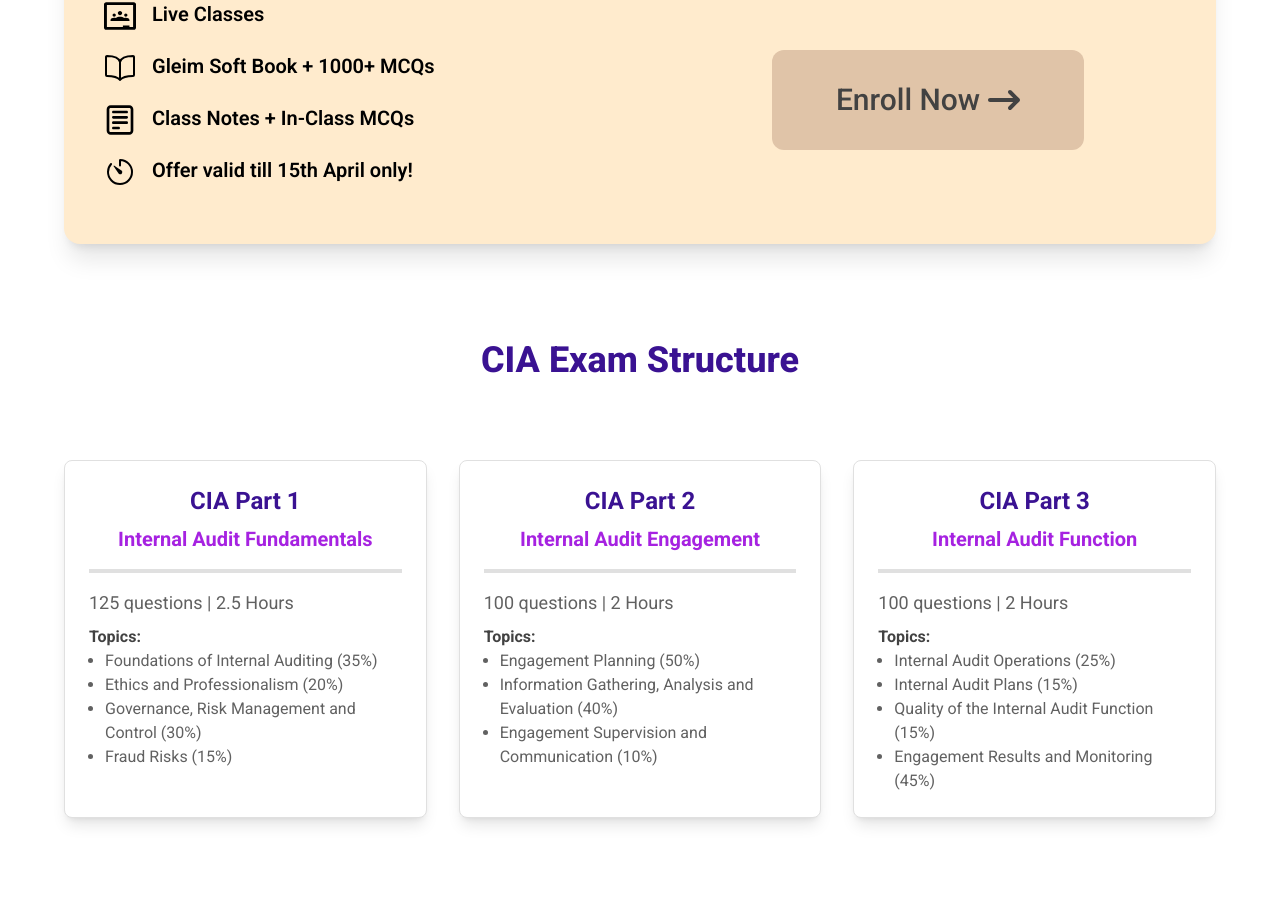
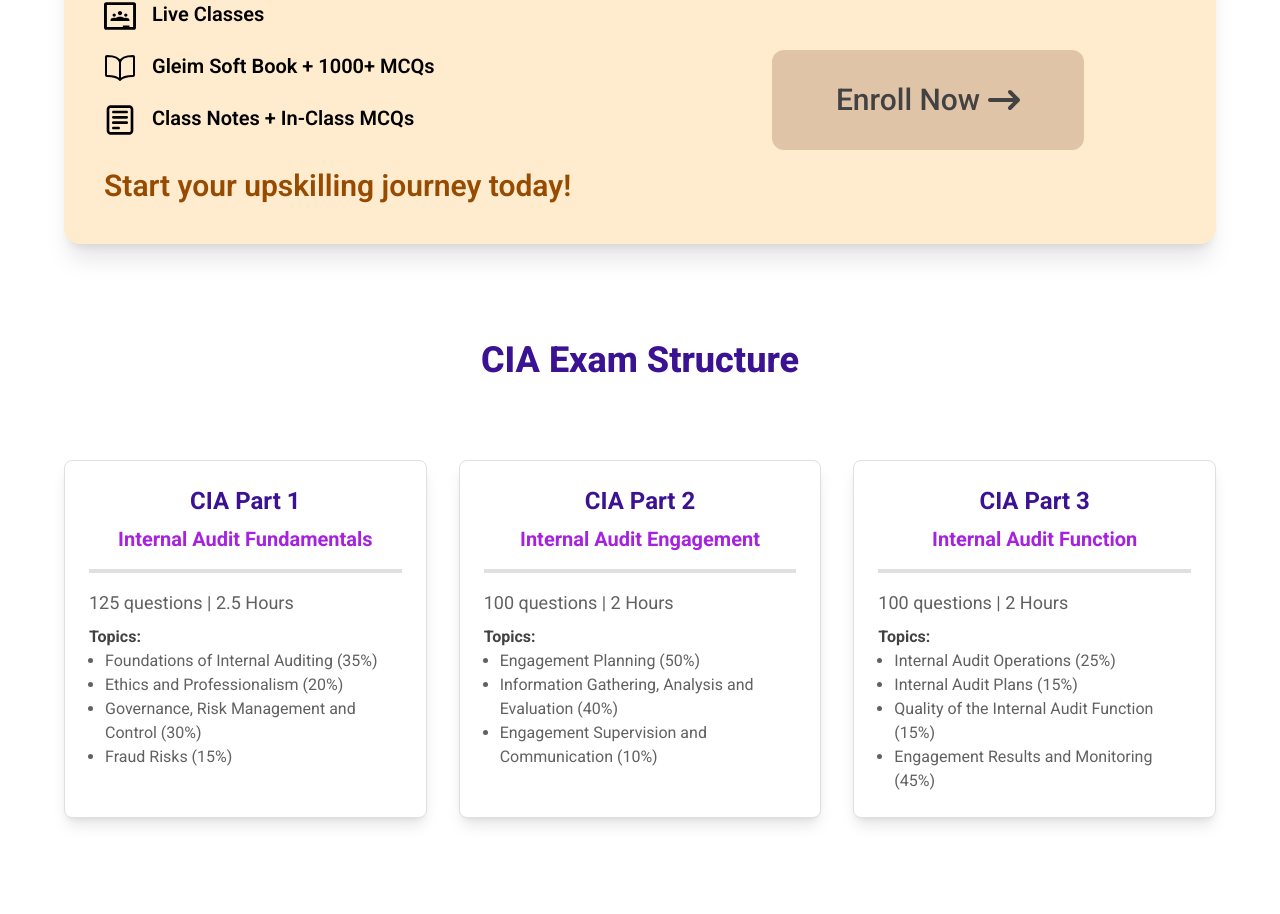
Before and after one commit to swapanmanna/gpc, a React (Vite) app: page /courses/cia in a window 1280 px wide. Shown: the part 1786-2700 px from the top of the page. Built offline with nearby package versions, Linux system fonts and the light colour scheme.

Commit message:
modified cia page

```diff
--- a/src/components/Courses/Cia.jsx
+++ b/src/components/Courses/Cia.jsx
@@ -9,7 +9,6 @@ import Card from '../Card/Card';
 import { SiGoogleclassroom } from "react-icons/si";
 import { IoBookOutline } from "react-icons/io5";
 import { CgNotes } from "react-icons/cg";
-import { IoTimerOutline } from "react-icons/io5";
 import { FaArrowRightLong } from "react-icons/fa6";
 import ciaHero from "../../assets/cia-hero.jpg";
 import MetaTags from '../MetaTags';
@@ -106,10 +105,7 @@ const Cia = () => {
                                 <span><CgNotes className="h-6 w-6 md:h-8 md:w-8 mt-1 mr-2 text-grayblack" /></span>
                                 <span className="text-black font-semibold">Class Notes + In-Class MCQs</span>
                             </div>
-                            <div className="flex space-x-2 mb-4 items-center text-xl">
-                                <span><IoTimerOutline className="h-6 w-6 md:h-8 md:w-8 mt-1 mr-2 text-black" /></span>
-                                <span className="text-black font-semibold">Offer valid till 15th April only!</span>
-                            </div>
+                            <p className="md:text-3xl mt-4 font-semibold text-[#964b00]">Start your upskilling journey today!</p>
                         </div>
                         <div className="flex items-center justify-center relative">
                             <Link
```
